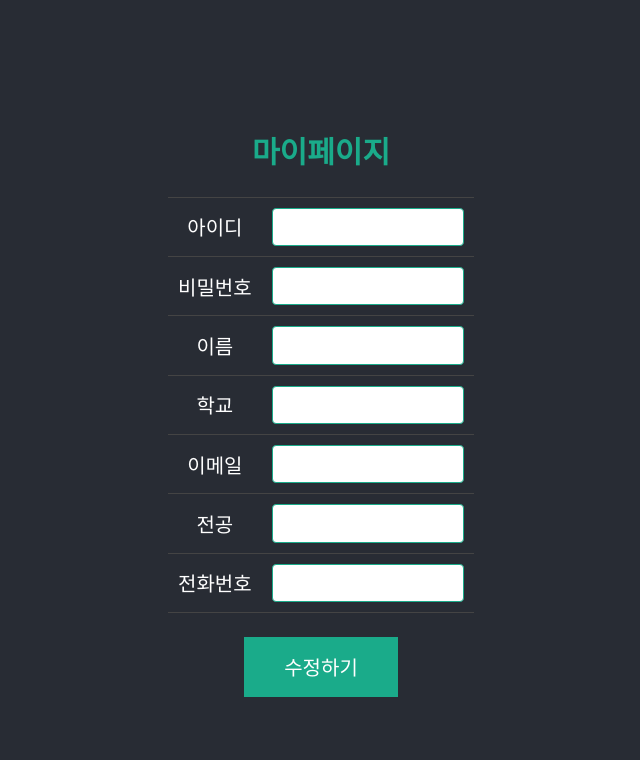
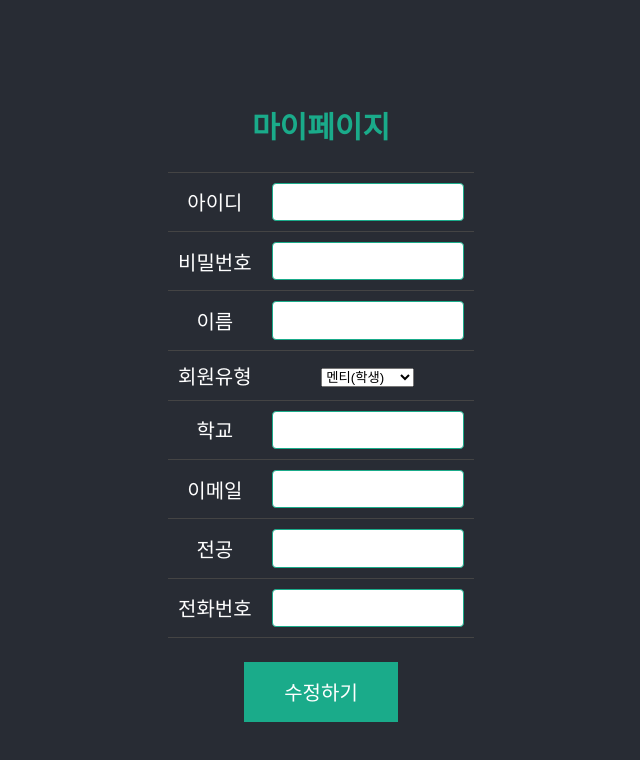
Before and after one commit to Menbong/MenBongON, a React (Create React App) app in the folder FE/menbongon/: page /myinfo in a window 1280 px wide. Shown: the top 760 px of the page, without its empty margins (319-959 px from the left). Built offline with nearby package versions, Linux system fonts and the light colour scheme.

Commit message:
모델 수정

```diff
--- a/FE/menbongon/src/pages/MyInfo.js
+++ b/FE/menbongon/src/pages/MyInfo.js
@@ -18,6 +18,13 @@ function MyInfo() {
           <tr>
             <td>이름</td>
             <td><input name="user_name"/></td>
+          </tr>
+          <tr>
+            <td>회원유형</td>
+            <td><select name="fruit">
+              <option value="mentee">멘티(학생)</option>
+              <option value="mento">멘토(대학생)</option>
+            </select></td>
           </tr>
           <tr>
             <td>학교</td>
--- a/FE/menbongon/src/pages/Signin.js
+++ b/FE/menbongon/src/pages/Signin.js
@@ -18,6 +18,13 @@ const Signin = () => {
           <tr>
             <td>이름</td>
             <td><input name="user_name"/></td>
+          </tr>
+          <tr>
+            <td>회원유형</td>
+            <td><select name="fruit">
+              <option value="mentee">멘티(학생)</option>
+              <option value="mento">멘토(대학생)</option>
+            </select></td>
           </tr>
           <tr>
             <td>학교</td>
```
Also changed, not shown: 2 other files (tests, documents, lock files or other folders).
